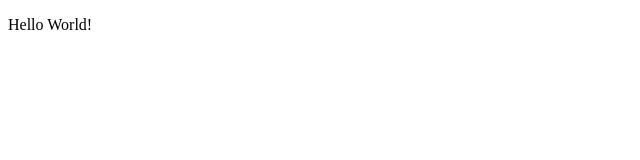
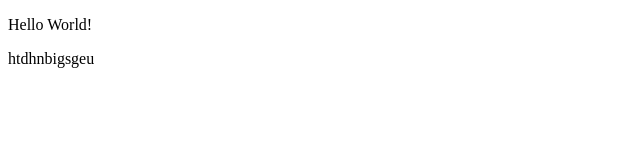
Before and after one commit to GefryV2/GefryV2.github.io, a plain HTML site: page index.html in a window 1280 px wide. Shown: the full height of the page, 0-640 px from the left. Drawn offline with Linux system fonts and the light colour scheme.

Commit message:
Test Commit

```diff
--- a/index.html
+++ b/index.html
@@ -8,5 +8,6 @@
 </head>
 <body>
     <p>Hello World!</p>
+    <p>htdhnbigsgeu</p>
 </body>
 </html>
```
